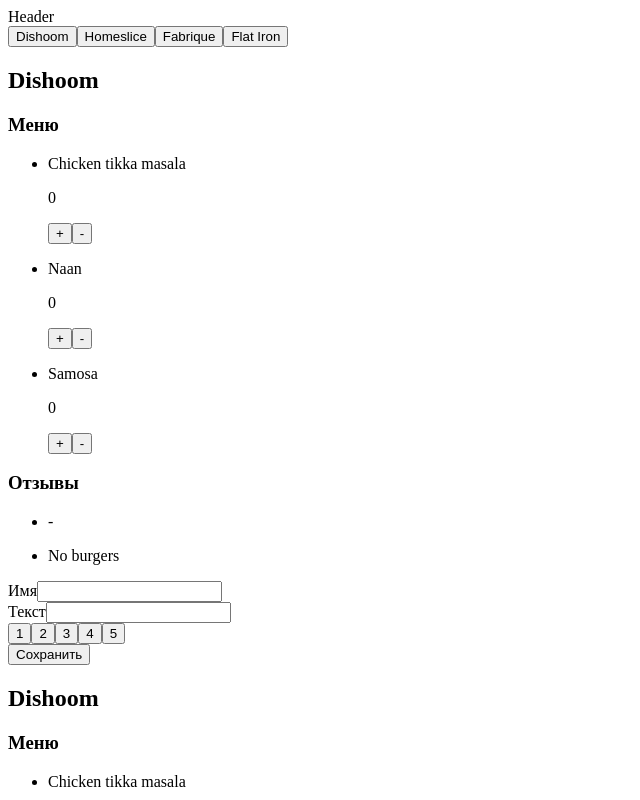
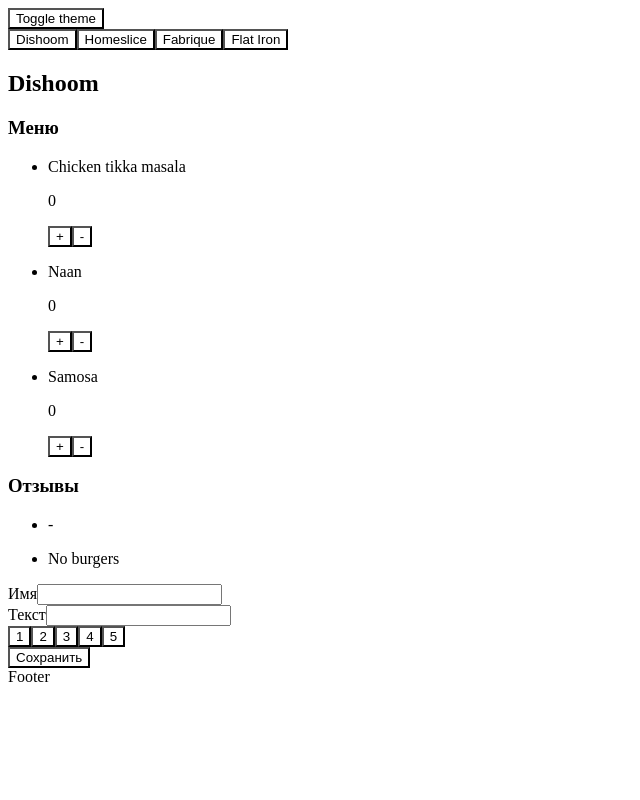
Before and after one commit to lomovaaa/react-20240513, a React (Vite) app: page / in a window 1280 px wide. Shown: the top 800 px of the page, without its empty margins (0-640 px from the left). Built offline with nearby package versions, Linux system fonts and the light colour scheme.

Commit message:
feat: add theme toggler

```diff
--- /dev/null
+++ b/src/components/button/component.tsx
@@ -0,0 +1,23 @@
+import { FC, PropsWithChildren } from "react";
+import { Themes } from "../../contexts/theme/context";
+import { useTheme } from "../../hooks/use-theme";
+
+type ButtonProps = PropsWithChildren<React.ComponentPropsWithoutRef<"button">>;
+
+export const Button: FC<ButtonProps> = ({ children, ...props }) => {
+  const { theme } = useTheme();
+
+  const isLightTheme = theme === Themes.Light;
+
+  return (
+    <button
+      style={{
+        background: isLightTheme ? "white" : "black",
+        color: isLightTheme ? "black" : "white",
+      }}
+      {...props}
+    >
+      {children}
+    </button>
+  );
+};
--- a/src/components/create-review-form/component.tsx
+++ b/src/components/create-review-form/component.tsx
@@ -1,5 +1,6 @@
 import { FC, Reducer, useReducer } from "react";
 import { ReviewRating } from "../review-rating/component";
+import { Button } from "../button/component";
 
 type FormValues = {
   name: string;
@@ -63,7 +64,7 @@
       <ReviewRating
         onChange={(value) => dispatch({ type: "setRating", payload: value })}
       />
-      <button>Сохранить</button>
+      <Button>Сохранить</Button>
     </form>
   );
 };
--- a/src/components/dish/component.tsx
+++ b/src/components/dish/component.tsx
@@ -1,6 +1,7 @@
 import { FC } from "react";
 import { RestaurantDish } from "../../types";
 import { useCount } from "../../hooks/use-count";
+import { Button } from "../button/component";
 
 export const Dish: FC<RestaurantDish> = ({ name }) => {
   const { counter, increment, decrement } = useCount();
@@ -10,12 +11,12 @@
       <p>{name}</p>
       <div>
         <p>{counter}</p>
-        <button type="button" onClick={increment}>
+        <Button type="button" onClick={increment}>
           +
-        </button>
-        <button type="button" onClick={decrement}>
+        </Button>
+        <Button type="button" onClick={decrement}>
           -
-        </button>
+        </Button>
       </div>
     </div>
   );
--- a/src/components/header/component.tsx
+++ b/src/components/header/component.tsx
@@ -1 +1,7 @@
-export const Header = () => <header>Header</header>;
+import { ThemeToggler } from "../theme-toggler/component";
+
+export const Header = () => (
+  <header>
+    <ThemeToggler />
+  </header>
+);
--- a/src/components/layout/component.tsx
+++ b/src/components/layout/component.tsx
@@ -1,11 +1,14 @@
 import { FC, PropsWithChildren } from "react";
 import { Header } from "../header/component";
 import { Footer } from "../footer/component";
+import { ThemeContextProvider } from "../../contexts/theme/provider";
 
 export const Layout: FC<PropsWithChildren> = ({ children }) => (
-  <div>
-    <Header />
-    {children}
-    <Footer />
-  </div>
+  <ThemeContextProvider>
+    <div>
+      <Header />
+      {children}
+      <Footer />
+    </div>
+  </ThemeContextProvider>
 );
--- a/src/components/restaurants/component.tsx
+++ b/src/components/restaurants/component.tsx
@@ -22,12 +22,6 @@
       <ProgressBar />
       <Tabs restaurants={restaurants} onChange={setActiveRestaurantId} />
       {currentRestaurant && <Restaurant restaurant={currentRestaurant} />}
-      {currentRestaurant && <Restaurant restaurant={currentRestaurant} />}
-      {currentRestaurant && <Restaurant restaurant={currentRestaurant} />}
-      {currentRestaurant && <Restaurant restaurant={currentRestaurant} />}
-      {currentRestaurant && <Restaurant restaurant={currentRestaurant} />}
-      {currentRestaurant && <Restaurant restaurant={currentRestaurant} />}
-      {currentRestaurant && <Restaurant restaurant={currentRestaurant} />}
     </div>
   );
 };
--- a/src/components/review-rating/component.tsx
+++ b/src/components/review-rating/component.tsx
@@ -1,4 +1,5 @@
 import { FC } from "react";
+import { Button } from "../button/component";
 
 type ReviewRatingProps = {
   onChange?: (value: string) => void;
@@ -9,13 +10,13 @@
     <div>
       {Array.from({ length: 5 }, (_, i) => (i + 1).toString()).map(
         (evaluation) => (
-          <button
+          <Button
             key={evaluation}
             type="button"
             onClick={() => onChange?.(evaluation)}
           >
             {evaluation}
-          </button>
+          </Button>
         )
       )}
     </div>
--- a/src/components/tabs/component.tsx
+++ b/src/components/tabs/component.tsx
@@ -1,5 +1,6 @@
 import { FC } from "react";
 import { Restaurant } from "../../types";
+import { Button } from "../button/component";
 
 type TabsProps = {
   restaurants: Array<Restaurant>;
@@ -9,9 +10,9 @@
 export const Tabs: FC<TabsProps> = ({ restaurants, onChange }) => (
   <div>
     {restaurants.map(({ id, name }) => (
-      <button key={id} type="button" onClick={() => onChange?.(id)}>
+      <Button key={id} type="button" onClick={() => onChange?.(id)}>
         {name}
-      </button>
+      </Button>
     ))}
   </div>
 );
--- /dev/null
+++ b/src/components/theme-toggler/component.tsx
@@ -0,0 +1,13 @@
+import { FC } from "react";
+import { useTheme } from "../../hooks/use-theme";
+import { Button } from "../button/component";
+
+export const ThemeToggler: FC = () => {
+  const { toggleTheme } = useTheme();
+
+  return (
+    <Button type="button" onClick={toggleTheme}>
+      Toggle theme
+    </Button>
+  );
+};
--- /dev/null
+++ b/src/contexts/theme/context.ts
@@ -0,0 +1,15 @@
+import { createContext } from "react";
+
+export enum Themes {
+  Light,
+  Dark,
+}
+
+type ThemeContextProps = {
+  theme: Themes;
+  setTheme?: (theme: Themes) => void;
+};
+
+export const ThemeContext = createContext<ThemeContextProps>({
+  theme: Themes.Light,
+});
--- /dev/null
+++ b/src/contexts/theme/provider.tsx
@@ -0,0 +1,14 @@
+import { FC, PropsWithChildren, useMemo, useState } from "react";
+import { ThemeContext, Themes } from "./context";
+
+export const ThemeContextProvider: FC<PropsWithChildren> = ({ children }) => {
+  const [theme, setTheme] = useState(Themes.Light);
+
+  const themeContextValue = useMemo(() => ({ theme, setTheme }), [theme]);
+
+  return (
+    <ThemeContext.Provider value={themeContextValue}>
+      {children}
+    </ThemeContext.Provider>
+  );
+};
--- /dev/null
+++ b/src/hooks/use-theme.ts
@@ -0,0 +1,11 @@
+import { useContext } from "react";
+import { ThemeContext, Themes } from "../contexts/theme/context";
+
+export const useTheme = () => {
+  const { theme, setTheme } = useContext(ThemeContext);
+
+  const toggleTheme = () =>
+    setTheme?.(theme === Themes.Light ? Themes.Dark : Themes.Light);
+
+  return { theme, toggleTheme };
+};
```
